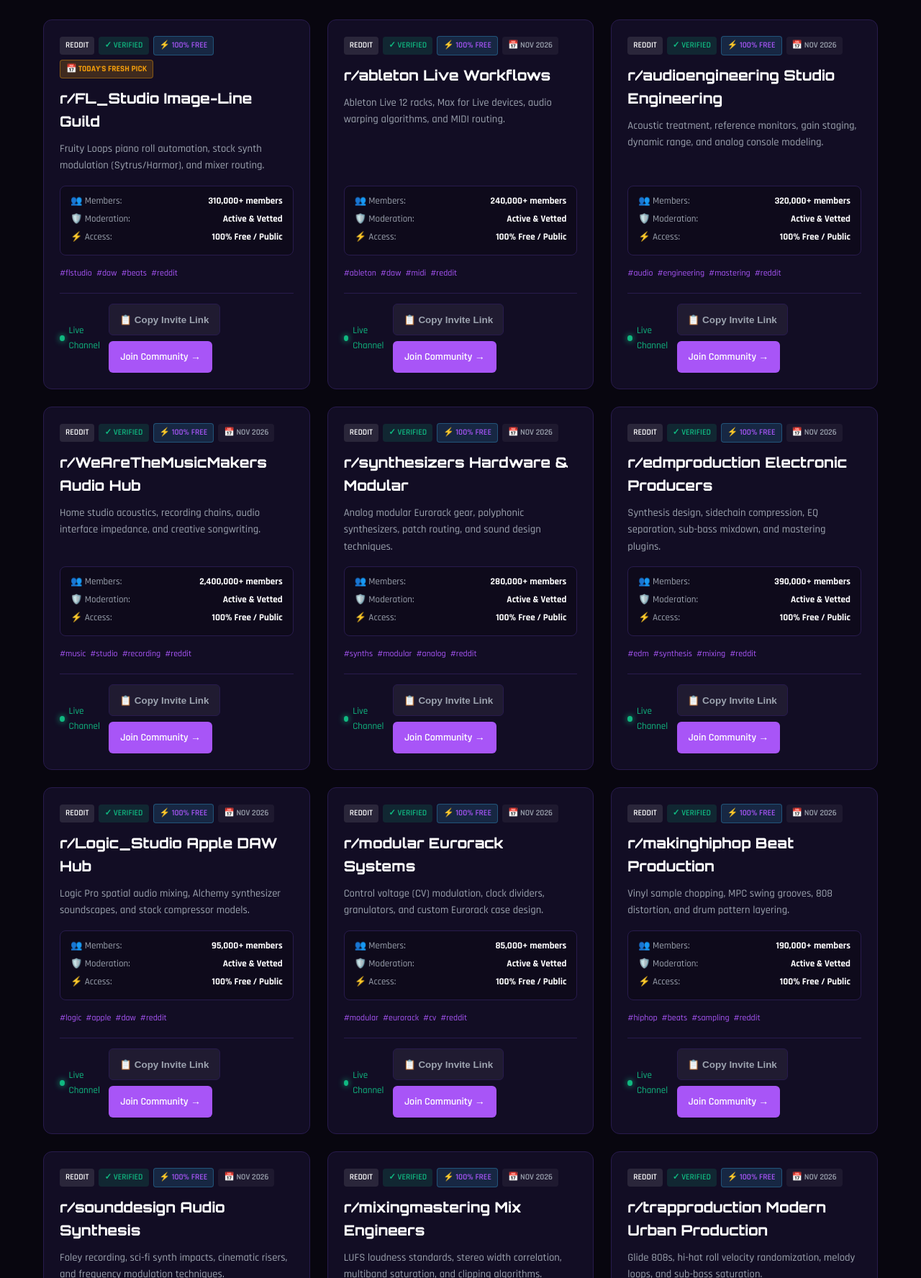
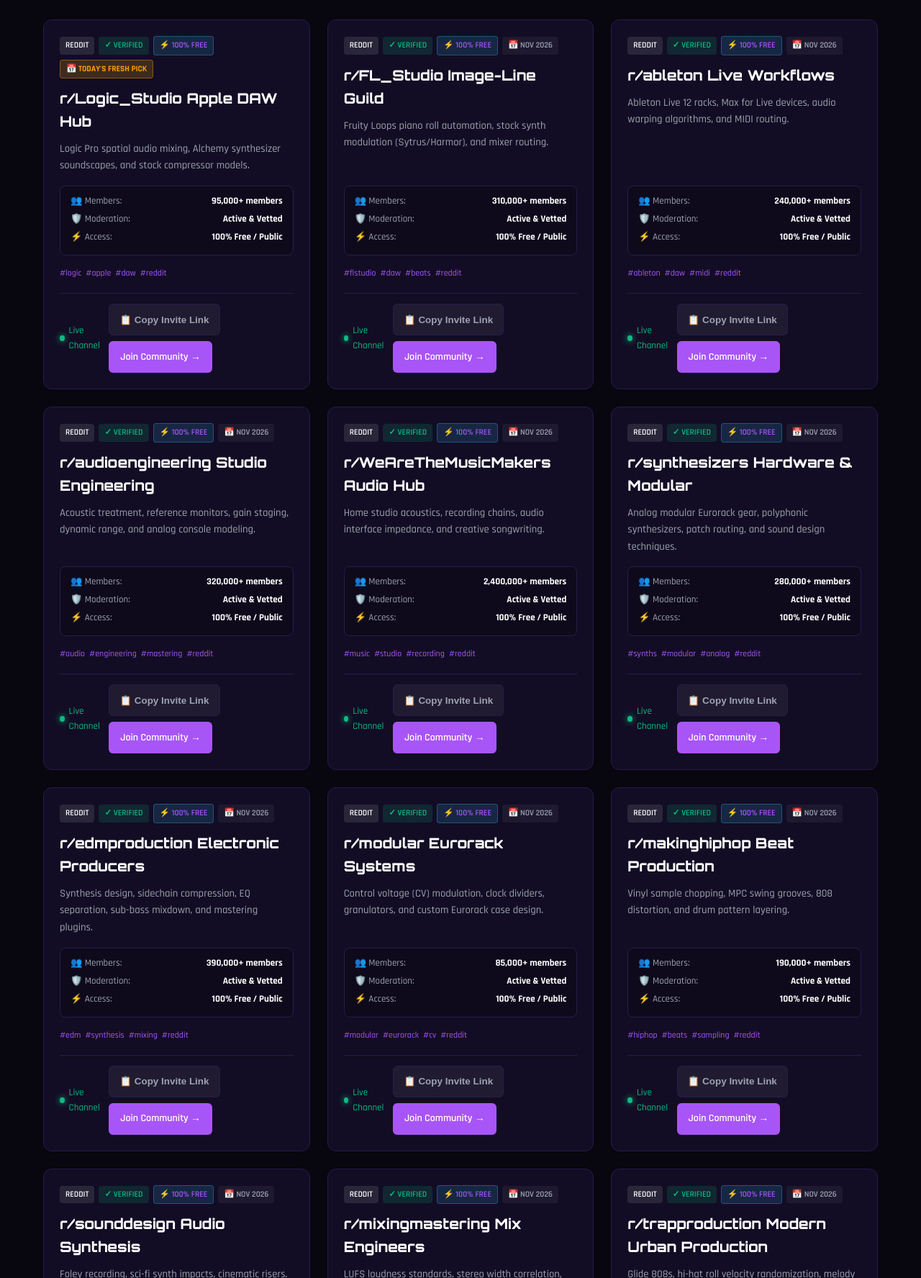
Before and after one commit to jibranpcccc/generative-music-modular-eurorack-hub, a plain HTML site: page index.html in a window 1280 px wide. Shown: the part 1154-2930 px from the top of the page at 72% size. Drawn offline with Linux system fonts and the light colour scheme.

Commit message:
feat(replenishment): fresh community links added - 2026-11-25 [skip ci]

```diff
--- a/index.html
+++ b/index.html
@@ -148,51 +148,51 @@
           {
             "@type": "ListItem",
             "position": 1,
+            "name": "r/Logic_Studio Apple DAW Hub",
+            "description": "Logic Pro spatial audio mixing, Alchemy synthesizer soundscapes, and stock compressor models.",
+            "url": "https://www.reddit.com/r/Logic_Studio/"
+          },
+          {
+            "@type": "ListItem",
+            "position": 2,
             "name": "r/FL_Studio Image-Line Guild",
             "description": "Fruity Loops piano roll automation, stock synth modulation (Sytrus/Harmor), and mixer routing.",
             "url": "https://www.reddit.com/r/FL_Studio/"
           },
           {
             "@type": "ListItem",
-            "position": 2,
+            "position": 3,
             "name": "r/ableton Live Workflows",
             "description": "Ableton Live 12 racks, Max for Live devices, audio warping algorithms, and MIDI routing.",
             "url": "https://www.reddit.com/r/ableton/"
           },
           {
             "@type": "ListItem",
-            "position": 3,
+            "position": 4,
             "name": "r/audioengineering Studio Engineering",
             "description": "Acoustic treatment, reference monitors, gain staging, dynamic range, and analog console modeling.",
             "url": "https://www.reddit.com/r/audioengineering/"
           },
           {
             "@type": "ListItem",
-            "position": 4,
+            "position": 5,
             "name": "r/WeAreTheMusicMakers Audio Hub",
             "description": "Home studio acoustics, recording chains, audio interface impedance, and creative songwriting.",
             "url": "https://www.reddit.com/r/WeAreTheMusicMakers/"
           },
           {
             "@type": "ListItem",
-            "position": 5,
+            "position": 6,
             "name": "r/synthesizers Hardware & Modular",
             "description": "Analog modular Eurorack gear, polyphonic synthesizers, patch routing, and sound design techniques.",
             "url": "https://www.reddit.com/r/synthesizers/"
           },
           {
             "@type": "ListItem",
-            "position": 6,
+            "position": 7,
             "name": "r/edmproduction Electronic Producers",
             "description": "Synthesis design, sidechain compression, EQ separation, sub-bass mixdown, and mastering plugins.",
             "url": "https://www.reddit.com/r/edmproduction/"
-          },
-          {
-            "@type": "ListItem",
-            "position": 7,
-            "name": "r/Logic_Studio Apple DAW Hub",
-            "description": "Logic Pro spatial audio mixing, Alchemy synthesizer soundscapes, and stock compressor models.",
-            "url": "https://www.reddit.com/r/Logic_Studio/"
           },
           {
             "@type": "ListItem",
@@ -615,12 +615,36 @@
         </div>
         <div id="vetted-communities" class="grid">
 
-        <div id="community-card-1" class="card" data-platform="reddit" data-category="fl studio">
+        <div id="community-card-1" class="card" data-platform="reddit" data-category="logic pro">
             <div class="card-header">
                 <span class="badge badge-platform">Reddit</span>
                 <span class="badge badge-verified">✓ Verified</span>
                 <span class="badge badge-free">⚡ 100% Free</span>
                 <span class="badge badge-date" style="background: rgba(245, 158, 11, 0.2); color: #f59e0b; border: 1px solid rgba(245, 158, 11, 0.4); font-weight: 700;">📅 Today's Fresh Pick</span>
+            </div>
+            <h3 class="card-title">r/Logic_Studio Apple DAW Hub</h3>
+            <p class="card-desc">Logic Pro spatial audio mixing, Alchemy synthesizer soundscapes, and stock compressor models.</p>
+            <div class="spec-matrix">
+                <div class="spec-row"><span>👥 Members:</span> <strong>95,000+ members</strong></div>
+                <div class="spec-row"><span>🛡️ Moderation:</span> <strong>Active & Vetted</strong></div>
+                <div class="spec-row"><span>⚡ Access:</span> <strong>100% Free / Public</strong></div>
+            </div>
+            <div class="tags-row"><span class="tag">#logic</span><span class="tag">#apple</span><span class="tag">#daw</span><span class="tag">#reddit</span></div>
+            <div class="card-footer">
+                <span class="activity-pulse"><span class="pulse-dot"></span> Live Channel</span>
+                <div class="card-actions">
+                    <button class="btn-copy-invite" onclick="copyInviteLink(event, 'https://www.reddit.com/r/Logic_Studio/')">📋 Copy Invite Link</button>
+                    <a href="https://www.reddit.com/r/Logic_Studio/" target="_blank" rel="noopener noreferrer" class="btn-join">Join Community →</a>
+                </div>
+            </div>
+        </div>
+
+        <div id="community-card-2" class="card" data-platform="reddit" data-category="fl studio">
+            <div class="card-header">
+                <span class="badge badge-platform">Reddit</span>
+                <span class="badge badge-verified">✓ Verified</span>
+                <span class="badge badge-free">⚡ 100% Free</span>
+                <span class="badge badge-date">📅 Nov 2026</span>
             </div>
             <h3 class="card-title">r/FL_Studio Image-Line Guild</h3>
             <p class="card-desc">Fruity Loops piano roll automation, stock synth modulation (Sytrus/Harmor), and mixer routing.</p>
@@ -639,7 +663,7 @@
             </div>
         </div>
 
-        <div id="community-card-2" class="card" data-platform="reddit" data-category="ableton live">
+        <div id="community-card-3" class="card" data-platform="reddit" data-category="ableton live">
             <div class="card-header">
                 <span class="badge badge-platform">Reddit</span>
                 <span class="badge badge-verified">✓ Verified</span>
@@ -663,7 +687,7 @@
             </div>
         </div>
 
-        <div id="community-card-3" class="card" data-platform="reddit" data-category="audio engineering">
+        <div id="community-card-4" class="card" data-platform="reddit" data-category="audio engineering">
             <div class="card-header">
                 <span class="badge badge-platform">Reddit</span>
                 <span class="badge badge-verified">✓ Verified</span>
@@ -687,7 +711,7 @@
             </div>
         </div>
 
-        <div id="community-card-4" class="card" data-platform="reddit" data-category="music creators">
+        <div id="community-card-5" class="card" data-platform="reddit" data-category="music creators">
             <div class="card-header">
                 <span class="badge badge-platform">Reddit</span>
                 <span class="badge badge-verified">✓ Verified</span>
@@ -711,7 +735,7 @@
             </div>
         </div>
 
-        <div id="community-card-5" class="card" data-platform="reddit" data-category="synthesizers">
+        <div id="community-card-6" class="card" data-platform="reddit" data-category="synthesizers">
             <div class="card-header">
                 <span class="badge badge-platform">Reddit</span>
                 <span class="badge badge-verified">✓ Verified</span>
@@ -735,7 +759,7 @@
             </div>
         </div>
 
-        <div id="community-card-6" class="card" data-platform="reddit" data-category="music production">
+        <div id="community-card-7" class="card" data-platform="reddit" data-category="music production">
             <div class="card-header">
                 <span class="badge badge-platform">Reddit</span>
                 <span class="badge badge-verified">✓ Verified</span>
@@ -755,30 +779,6 @@
                 <div class="card-actions">
                     <button class="btn-copy-invite" onclick="copyInviteLink(event, 'https://www.reddit.com/r/edmproduction/')">📋 Copy Invite Link</button>
                     <a href="https://www.reddit.com/r/edmproduction/" target="_blank" rel="noopener noreferrer" class="btn-join">Join Community →</a>
-                </div>
-            </div>
-        </div>
-
-        <div id="community-card-7" class="card" data-platform="reddit" data-category="logic pro">
-            <div class="card-header">
-                <span class="badge badge-platform">Reddit</span>
-                <span class="badge badge-verified">✓ Verified</span>
-                <span class="badge badge-free">⚡ 100% Free</span>
-                <span class="badge badge-date">📅 Nov 2026</span>
-            </div>
-            <h3 class="card-title">r/Logic_Studio Apple DAW Hub</h3>
-            <p class="card-desc">Logic Pro spatial audio mixing, Alchemy synthesizer soundscapes, and stock compressor models.</p>
-            <div class="spec-matrix">
-                <div class="spec-row"><span>👥 Members:</span> <strong>95,000+ members</strong></div>
-                <div class="spec-row"><span>🛡️ Moderation:</span> <strong>Active & Vetted</strong></div>
-                <div class="spec-row"><span>⚡ Access:</span> <strong>100% Free / Public</strong></div>
-            </div>
-            <div class="tags-row"><span class="tag">#logic</span><span class="tag">#apple</span><span class="tag">#daw</span><span class="tag">#reddit</span></div>
-            <div class="card-footer">
-                <span class="activity-pulse"><span class="pulse-dot"></span> Live Channel</span>
-                <div class="card-actions">
-                    <button class="btn-copy-invite" onclick="copyInviteLink(event, 'https://www.reddit.com/r/Logic_Studio/')">📋 Copy Invite Link</button>
-                    <a href="https://www.reddit.com/r/Logic_Studio/" target="_blank" rel="noopener noreferrer" class="btn-join">Join Community →</a>
                 </div>
             </div>
         </div>
```
Also changed, not shown: data/groups.json (+20 -19 lines), feed.xml (+9 -2 lines).
